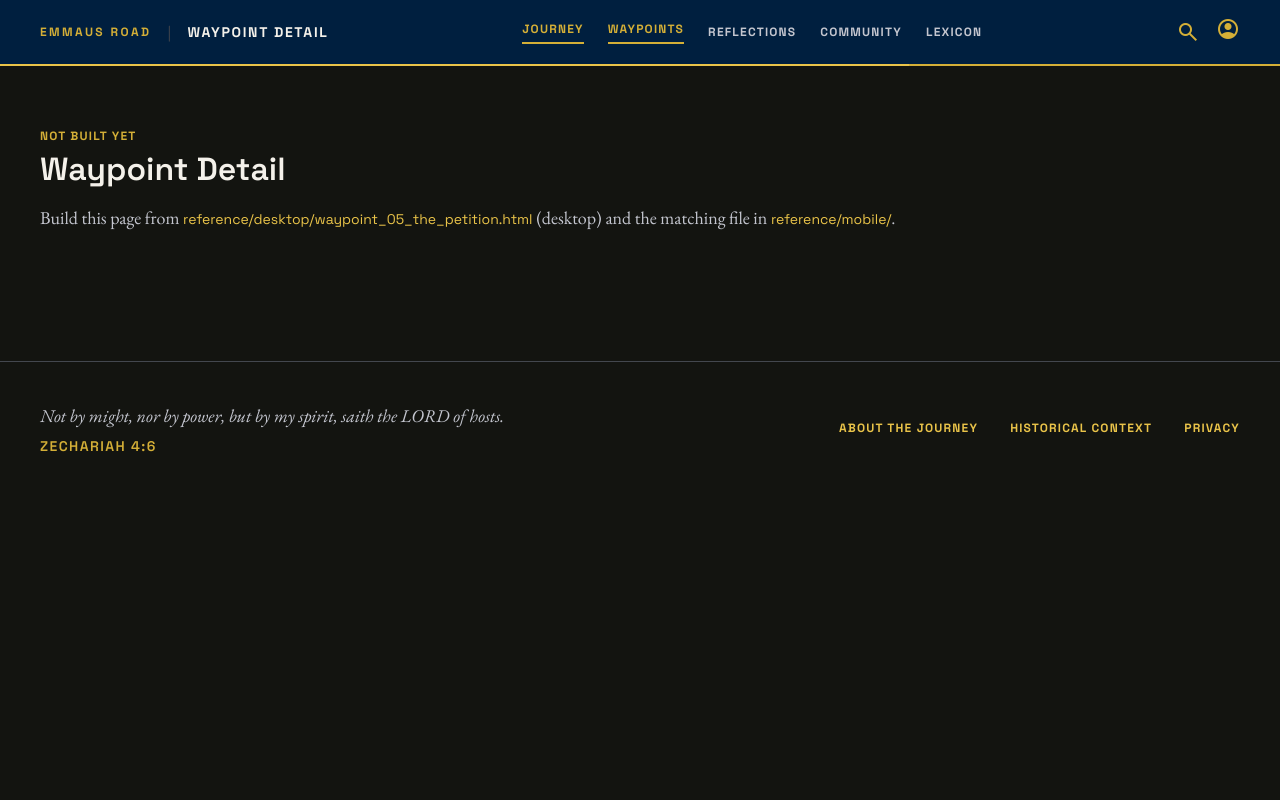
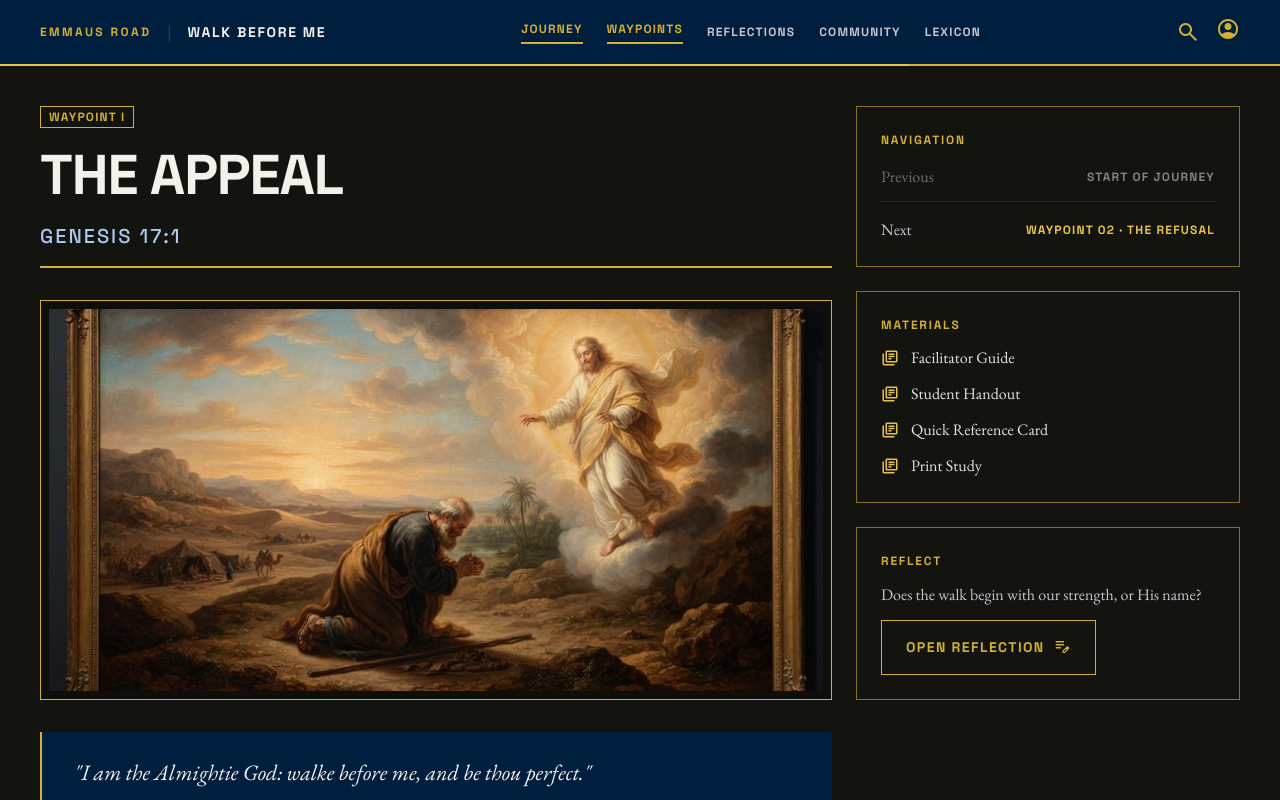
Before and after one commit to jeflowers/walk-before-me-journey, a React (Vite) app: page /study/psalm-26/waypoints/1 in a window 1280 px wide. Shown: the top 800 px of the page. Built offline with nearby package versions, Linux system fonts and the light colour scheme.

Commit message:
Create Waypoint Detail Page

```diff
--- a/src/app/router.tsx
+++ b/src/app/router.tsx
@@ -4,6 +4,7 @@ import { AppShell } from '@app/components/AppShell';
 import { StudyHomePage } from '@app/pages/StudyHomePage';
 import { LandingPage } from '@app/pages/LandingPage';
 import { WaypointsPage } from '@app/pages/WaypointsPage';
+import { WaypointPage } from '@app/pages/WaypointPage';
 import { PlaceholderPage } from '@app/pages/PlaceholderPage';
 
 /** One entry per screen in the Psalm 26 flow. Replace each PlaceholderPage as the page is built. */
@@ -14,7 +15,7 @@ export const router = createBrowserRouter([
       { path: ROUTES.landing, element: <LandingPage /> },
       { path: ROUTES.studyHome, element: <StudyHomePage /> },
       { path: ROUTES.waypoints, element: <WaypointsPage /> },
-      { path: ROUTES.waypoint, element: <PlaceholderPage name="Waypoint Detail" reference="reference/desktop/waypoint_05_the_petition.html" /> },
+      { path: ROUTES.waypoint, element: <WaypointPage /> },
       { path: ROUTES.reflection, element: <PlaceholderPage name="Personal Reflection" reference="reference/desktop/personal_reflection_psalm_26.html" /> },
       { path: ROUTES.community, element: <PlaceholderPage name="Community Feed" reference="reference/desktop/community_feed_psalm_26.html" /> },
       { path: ROUTES.lexicon, element: <PlaceholderPage name="Lexicon" reference="reference/desktop/lexicon_psalm_26.html" /> },
--- /dev/null
+++ b/src/pages/WaypointPage.tsx
@@ -0,0 +1,147 @@
+import { useParams, Link } from 'react-router-dom';
+import { ROUTES } from '@app/app/routes';
+import { Button } from '@app/components/Button';
+import { Chip } from '@app/components/Chip';
+import { Icon } from '@app/components/Icon';
+import { ScriptureBlock } from '@app/components/ScriptureBlock';
+import { SiteHeader } from '@app/components/SiteHeader';
+import { SiteFooter } from '@app/components/SiteFooter';
+import { PSALM_26 } from '@app/data/psalm26';
+
+export function WaypointPage() {
+  const { number } = useParams<{ number: string }>();
+  const idx = Number(number) - 1;
+  const study = PSALM_26;
+  const waypoint = study.waypoints[idx];
+
+  if (!waypoint) {
+    return (
+      <>
+        <SiteHeader title="Psalm 26" progress={study.completed / study.total} />
+        <main className="max-w-container mx-auto px-margin-mobile py-16">
+          <p className="font-narrative text-body-lg text-on-surface">Waypoint not found.</p>
+        </main>
+        <SiteFooter quote={study.footerQuote} />
+      </>
+    );
+  }
+
+  const prev = idx > 0 ? study.waypoints[idx - 1] : null;
+  const next = idx < study.waypoints.length - 1 ? study.waypoints[idx + 1] : null;
+  const prevLink = prev ? ROUTES.waypoint.replace(':number', String(prev.number)) : null;
+  const nextLink = next ? ROUTES.waypoint.replace(':number', String(next.number)) : ROUTES.commemoration;
+
+  return (
+    <>
+      <SiteHeader title="Walk Before Me" progress={study.completed / study.total} />
+      <main className="max-w-container mx-auto px-margin-mobile md:px-0">
+        <div className="grid grid-cols-1 md:grid-cols-12 gap-6 pt-10">
+          {/* Main article */}
+          <article className="md:col-span-8 flex flex-col gap-8">
+            <header className="flex flex-col gap-4">
+              <Chip style="outline">Waypoint {waypoint.numeral}</Chip>
+              <h1 className="font-chrome text-[48px] md:text-[56px] font-bold leading-[1.1] tracking-[-0.02em] uppercase text-parchment">
+                {waypoint.trackerName}
+              </h1>
+              <p className="font-chrome text-headline-sm uppercase tracking-[0.1em] text-primary">
+                {waypoint.scripture.citation}
+              </p>
+              <div className="h-[2px] bg-gold w-full" />
+            </header>
+
+            {/* Hero image */}
+            <div className="relative h-[280px] md:h-[400px] border border-gold p-2 bg-surface-container-lowest">
+              <img className="w-full h-full object-cover" src={waypoint.image} alt="" />
+              {waypoint.coord && (
+                <div className="absolute right-6 top-6">
+                  <Chip style="navy">{waypoint.coord}</Chip>
+                </div>
+              )}
+            </div>
+
+            <ScriptureBlock scripture={waypoint.scripture} />
+
+            {/* Commentary sections or summary fallback */}
+            {waypoint.sections && waypoint.sections.length > 0 ? (
+              waypoint.sections.map((section) => (
+                <div key={section.heading} className="flex flex-col gap-4">
+                  <h2 className="font-chrome text-headline-sm uppercase tracking-[0.05em] text-parchment border-b border-gold/40 pb-2 inline-block">
+                    {section.heading}
+                  </h2>
+                  <p className="font-narrative text-body-md leading-[1.6] text-on-surface">{section.body}</p>
+                </div>
+              ))
+            ) : (
+              <div className="flex flex-col gap-4">
+                <p className="font-narrative text-body-lg leading-[1.6] text-on-surface">{waypoint.summary}</p>
+              </div>
+            )}
+          </article>
+
+          {/* Sidebar */}
+          <aside className="md:col-span-4 flex flex-col gap-6 mt-8 md:mt-0">
+            {/* Lexical Note */}
+            {waypoint.lexicalNote && (
+              <div className="bg-parchment border-t-4 border-gold p-6 flex flex-col gap-3">
+                <Chip style="navy">Lexical Note</Chip>
+                <div className="flex items-center gap-3">
+                  <Icon name="dictionary" className="text-navy" />
+                  <h3 className="font-chrome text-headline-sm text-navy">{waypoint.lexicalNote.term}</h3>
+                </div>
+                <p className="font-narrative text-[16px] leading-[1.6] text-navy">{waypoint.lexicalNote.gloss}</p>
+                <Link to={ROUTES.lexicon}>
+                  <Button label="Explore Lexicon" style="navy" icon="menu_book" />
+                </Link>
+              </div>
+            )}
+
+            {/* Navigation */}
+            <div className="border border-gold/60 p-6 flex flex-col gap-4">
+              <span className="font-chrome text-[12px] font-bold uppercase tracking-[0.15em] text-gold">Navigation</span>
+              {prevLink ? (
+                <Link to={prevLink} className="flex items-center justify-between border-b border-gold/30 pb-3">
+                  <span className="font-narrative text-[16px] text-on-surface-variant">Previous</span>
+                  <span className="font-chrome text-[12px] font-bold uppercase tracking-[0.1em] text-parchment">
+                    Waypoint {String(prev!.number).padStart(2, '0')} &middot; {prev!.trackerName}
+                  </span>
+                </Link>
+              ) : (
+                <span className="flex items-center justify-between border-b border-gold/30 pb-3 opacity-50">
+                  <span className="font-narrative text-[16px] text-on-surface-variant">Previous</span>
+                  <span className="font-chrome text-[12px] font-bold uppercase tracking-[0.1em] text-parchment">Start of Journey</span>
+                </span>
+              )}
+              <Link to={nextLink} className="flex items-center justify-between">
+                <span className="font-narrative text-[16px] text-on-surface-variant">Next</span>
+                <span className="font-chrome text-[12px] font-bold uppercase tracking-[0.1em] text-secondary">
+                  {next ? `Waypoint ${String(next.number).padStart(2, '0')} \u00b7 ${next.trackerName}` : 'Journey Complete'}
+                </span>
+              </Link>
+            </div>
+
+            {/* Materials */}
+            <div className="border border-gold/60 p-6 flex flex-col gap-3">
+              <span className="font-chrome text-[12px] font-bold uppercase tracking-[0.15em] text-gold">Materials</span>
+              {['Facilitator Guide', 'Student Handout', 'Quick Reference Card', 'Print Study'].map((mat) => (
+                <span key={mat} className="flex items-center gap-3">
+                  <Icon name="library_books" size={18} className="text-secondary" />
+                  <span className="font-narrative text-[16px] text-on-surface">{mat}</span>
+                </span>
+              ))}
+            </div>
+
+            {/* Reflect */}
+            <div className="border border-gold/60 p-6 flex flex-col gap-3">
+              <span className="font-chrome text-[12px] font-bold uppercase tracking-[0.15em] text-gold">Reflect</span>
+              <p className="font-narrative text-[16px] leading-[1.6] text-on-surface-variant">{waypoint.question}</p>
+              <Link to={ROUTES.reflection}>
+                <Button label="Open Reflection" style="outline" icon="edit_note" />
+              </Link>
+            </div>
+          </aside>
+        </div>
+      </main>
+      <SiteFooter quote={study.footerQuote} />
+    </>
+  );
+}
```
Also changed, not shown: 1 other file (tests, documents, lock files or other folders).
